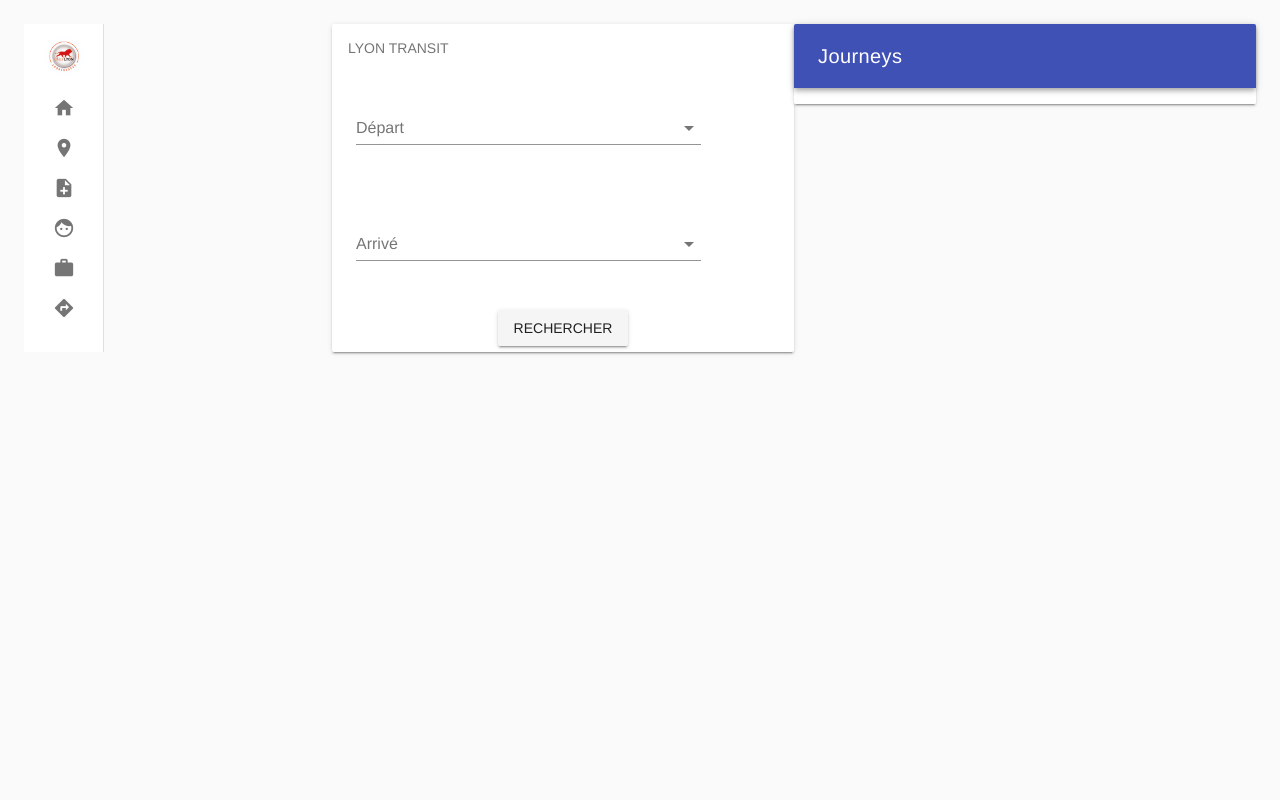
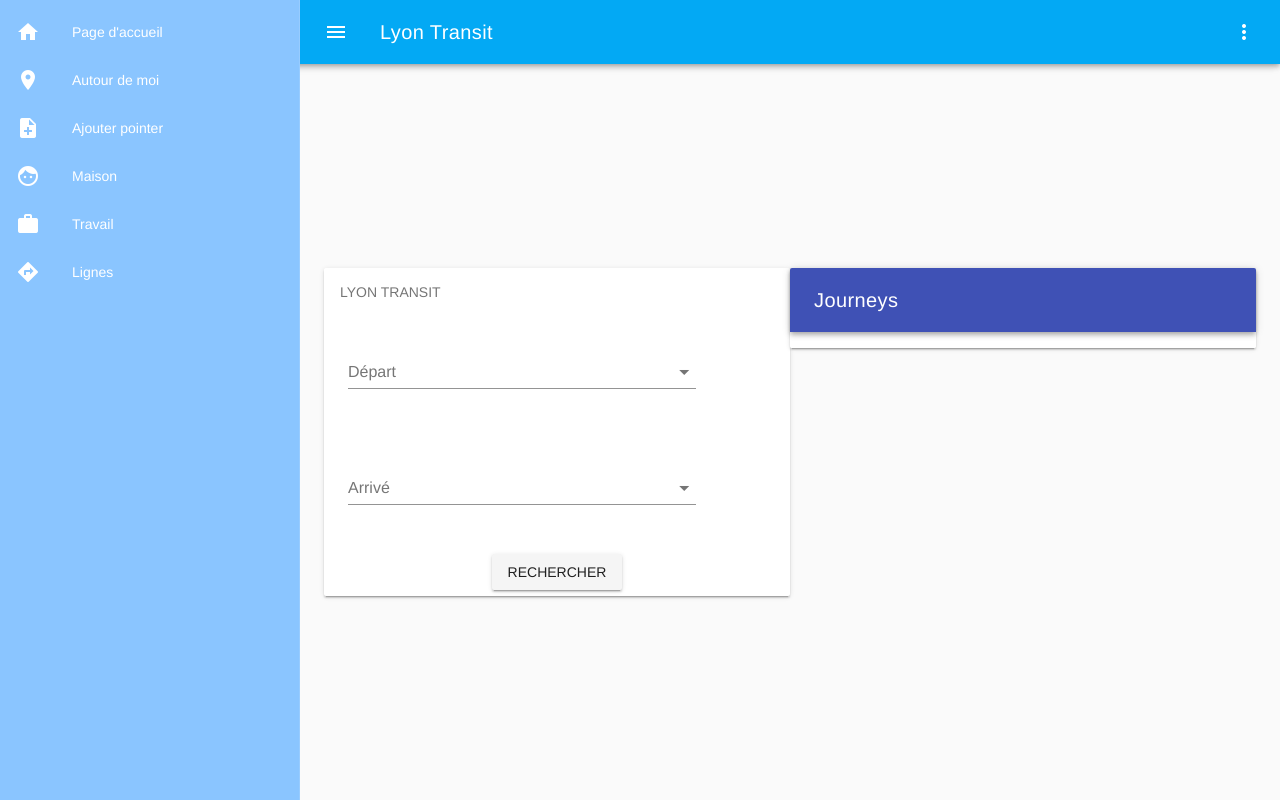
Before and after one commit to nxhuy-github/MyCityMapper2, a Vue app in the folder myCityMapper/: page /#/ in a window 1280 px wide. Built offline with nearby package versions, Linux system fonts and the light colour scheme.

Commit message:
update UI 2

```diff
--- a/myCityMapper/src/App.vue
+++ b/myCityMapper/src/App.vue
@@ -1,16 +1,10 @@
 <template>
   <div id="app">
-    <v-app>
+    <v-app light>
+      <navigation-drawer/>
       <v-content>
         <v-container fluid>
-          <v-layout row wrap>
-            <v-flex xs3>
-              <navigation-drawer/>
-            </v-flex>
-            <v-flex xs9>
-              <router-view></router-view>
-            </v-flex>
-          </v-layout>
+          <router-view></router-view>
         </v-container>
       </v-content>
     </v-app>
--- a/myCityMapper/src/components/Lines.vue
+++ b/myCityMapper/src/components/Lines.vue
@@ -2,10 +2,6 @@
   <v-layout row>
     <v-flex xs12 sm6 offset-sm3>
       <v-card>
-        <v-toolbar color="light-blue" dark>
-          <v-toolbar-side-icon></v-toolbar-side-icon>
-          <v-toolbar-title>Lyon Transit</v-toolbar-title>
-        </v-toolbar>
         <v-list two-line subheader>
           <v-list-tile v-for="item in lines" :key="item.id" avatar >
             <v-list-tile-content>
--- a/myCityMapper/src/components/NavigationDrawer.vue
+++ b/myCityMapper/src/components/NavigationDrawer.vue
@@ -1,34 +1,26 @@
 <template>
-  <v-navigation-drawer :mini-variant.sync="mini" v-model="drawer" stateless hide-overlay>
-    <v-toolbar flat class="transparent">
-      <v-list class="pa-0">
-        <v-list-tile avatar>
-          <v-list-tile-avatar>
-            <img src="../assets/only-lyon.jpg">
-          </v-list-tile-avatar>
+  <v-layout row wrap>
+    <v-navigation-drawer :clipped="clipped" v-model="drawer" enable-resize-watcher app dark class="primary lighten-3">
+      <v-list>
+        <v-list-tile v-for="item in items" :key="item.title" @click="navigateTo({name: item.route})">
+          <v-list-tile-action>
+            <v-icon>{{ item.icon }}</v-icon>
+          </v-list-tile-action>
           <v-list-tile-content>
-            <v-list-tile-title>Lyon Transit</v-list-tile-title>
+            <v-list-tile-title >{{ item.title }}</v-list-tile-title>
           </v-list-tile-content>
-          <v-list-tile-action>
-            <v-btn icon @click.native.stop="mini = !mini">
-              <v-icon>chevron_left</v-icon>
-            </v-btn>
-          </v-list-tile-action>
         </v-list-tile>
       </v-list>
-    </v-toolbar>
-    <v-list class="pt-0" dense>
-      <v-divider></v-divider>
-      <v-list-tile v-for="item in items" :key="item.title" @click="navigateTo({name: item.route})">
-        <v-list-tile-action>
-          <v-icon>{{ item.icon }}</v-icon>
-        </v-list-tile-action>
-        <v-list-tile-content>
-          <v-list-tile-title>{{ item.title }}</v-list-tile-title>
-        </v-list-tile-content>
-      </v-list-tile>
-    </v-list>
-  </v-navigation-drawer>
+    </v-navigation-drawer>
+      <v-toolbar fixed app :clipped-left="clipped" color="light-blue" dark>
+        <v-toolbar-side-icon @click.stop="drawer = !drawer"></v-toolbar-side-icon>
+        <v-toolbar-title>Lyon Transit</v-toolbar-title>
+        <v-spacer></v-spacer>
+        <v-btn icon>
+          <v-icon>more_vert</v-icon>
+        </v-btn>
+      </v-toolbar>
+  </v-layout>
 </template>
 
 <script>
@@ -44,8 +36,7 @@ export default {
         { title: 'Travail', icon: 'work', route: '' },
         { title: 'Lignes', icon: 'directions', route: 'Lines' }
       ],
-      mini: true,
-      right: null
+      clipped: false
     }
   },
   methods: {
```
